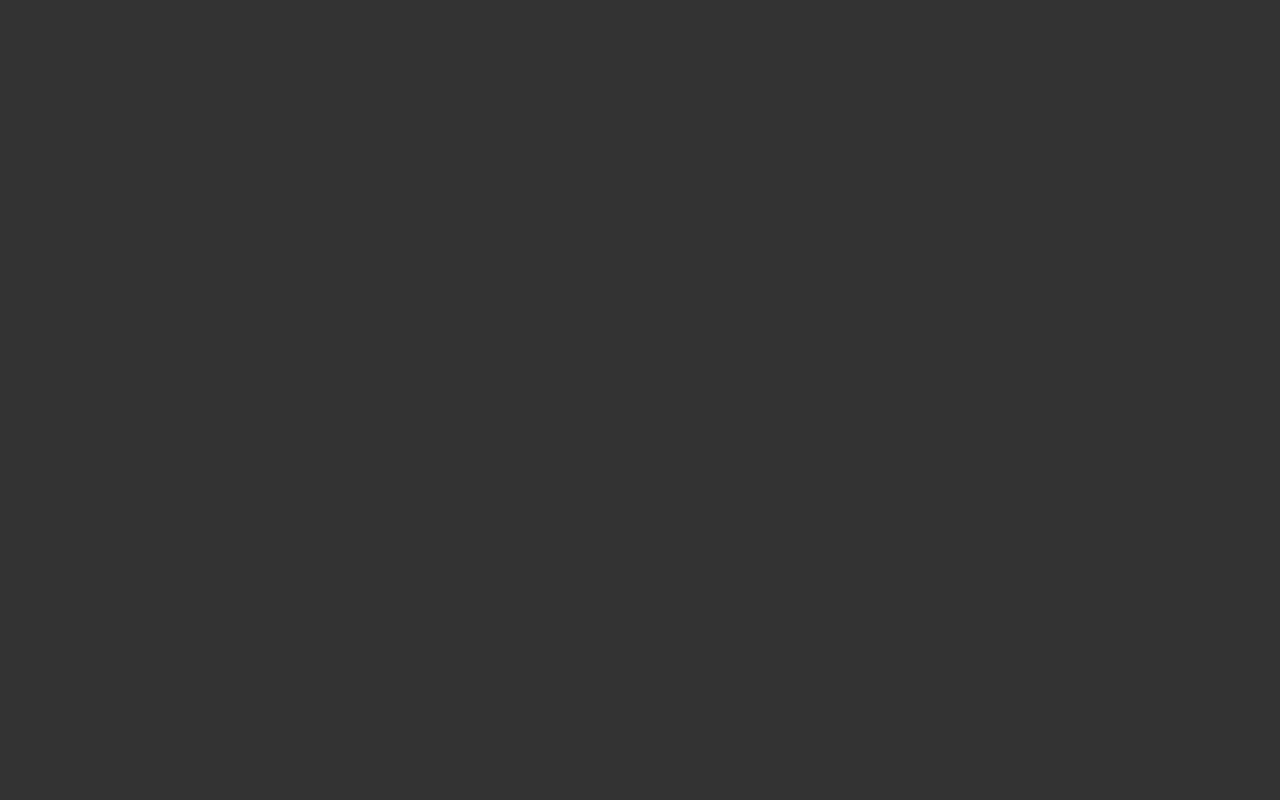
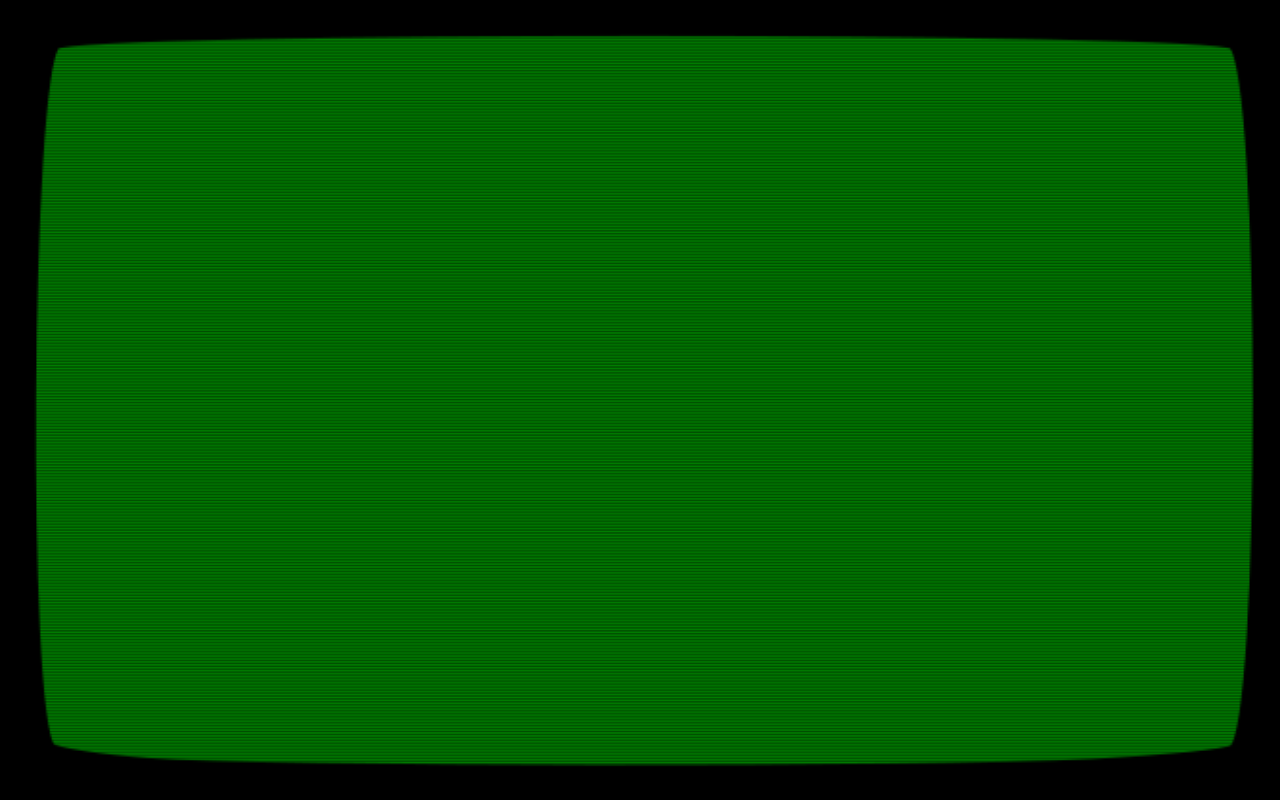
Before and after one commit to aayushshres/Termfolio, a React (Vite) app: page / in a window 1280 px wide. Built offline with nearby package versions, Linux system fonts and the light colour scheme.

Commit message:
updated UI

```diff
--- a/index.html
+++ b/index.html
@@ -3,6 +3,8 @@
 
 <head>
   <meta charset="UTF-8" />
+  <link rel="preconnect" href="https://fonts.gstatic.com">
+  <link href="https://fonts.googleapis.com/css2?family=VT323&display=swap" rel="stylesheet">
   <meta name="viewport" content="width=device-width, initial-scale=1.0" />
   <title>Termfolio</title>
 </head>
--- a/src/App.css
+++ /dev/null
@@ -1,23 +0,0 @@
-.App {
-    background-color: #333;
-    color: white;
-    height: 100vh;
-    padding: 1rem;
-    box-sizing: border-box;
-}
-
-input {
-    border: none;
-    outline: none;
-    margin: 0;
-    padding: 0;
-    background-color: transparent;
-    color: white;
-    width: 100%;
-    caret-color: white;
-    caret-shape: block;
-}
-
-.terminal {
-    white-space: pre-line;
-}
--- a/src/App.tsx
+++ b/src/App.tsx
@@ -1,48 +1,12 @@
-import "./App.css";
-import { useEffect, useState, useRef } from "react";
+import "./index.css";
+import Terminal from "./components/Terminal";
 
 function App() {
-  const [input, setInput] = useState("");
-  const [output, setOutput] = useState("");
-  const inputRef = useRef<HTMLInputElement>(null);
-
-  useEffect(() => {
-    inputRef.current?.focus();
-  }, []);
-
   return (
-    <div
-      className="App"
-      onClick={() => {
-        inputRef.current?.focus();
-      }}
-    >
-      <input
-        ref={inputRef}
-        type="text"
-        value={input}
-        onChange={(e) => setInput(e.target.value)}
-        onKeyDown={(e) => {
-          if (e.key === "Enter") {
-            let newOutput = "";
-            newOutput = output + "\n" + "$" + input + "\n";
-            switch (input) {
-              case "ls":
-                newOutput += "List of projects";
-                break;
-              case "pwd":
-                newOutput += "termfolio";
-                break;
-              default:
-                newOutput += "Invalid Input";
-                break;
-            }
-            setOutput(newOutput);
-            setInput("");
-          }
-        }}
-      ></input>
-      <div className="terminal">{output}</div>
+    <div className="App">
+      <img src="src/assets/scanlines.png" className="noselect" id="scan"></img>
+      <img src="src/assets/bezel.png" className="noselect" id="bezel"></img>
+      <Terminal></Terminal>
     </div>
   );
 }
--- /dev/null
+++ b/src/components/Terminal.tsx
@@ -0,0 +1,44 @@
+import { useEffect, useState, useRef } from "react";
+
+function Terminal() {
+  const [input, setInput] = useState("");
+  const [output, setOutput] = useState("");
+  const inputRef = useRef<HTMLInputElement>(null);
+
+  useEffect(() => {
+    inputRef.current?.focus();
+  }, []);
+  return (
+    <div
+      className="Terminal"
+      onClick={() => {
+        inputRef.current?.focus();
+      }}
+    >
+      <input
+        ref={inputRef}
+        type="text"
+        value={input}
+        onChange={(e) => setInput(e.target.value)}
+        onKeyDown={(e) => {
+          if (e.key === "Enter") {
+            let newOutput = "";
+            newOutput = output + "\n" + "$" + input + "\n";
+            switch (input) {
+              case "help":
+                newOutput += "This is help";
+                break;
+              default:
+                newOutput += "Command not found";
+                break;
+            }
+            setOutput(newOutput);
+            setInput("");
+          }
+        }}
+      ></input>
+      <div className="Output">{output}</div>
+    </div>
+  );
+}
+export default Terminal;
--- a/src/index.css
+++ b/src/index.css
@@ -0,0 +1,55 @@
+.App {
+    background-color: green;
+    height: 100vh;
+    width: 100vw;
+    position: relative;
+}
+
+#scan, #bezel {
+    position: absolute;
+    width: 100%;
+    height: 100%;
+    top: 0;
+    left: 0;
+    pointer-events: none;
+}
+
+#scan {
+    opacity: 40%;
+}
+
+.noselect {
+    -webkit-touch-callout: none;
+    -webkit-user-select: none;
+    -khtml-user-select: none;
+    -moz-user-select: none;
+    -ms-user-select: none;
+    user-select: none;
+}
+
+input {
+    border: none;
+    outline: none;
+    margin: 0;
+    padding: 0;
+    background-color: transparent;
+    color: rgb(159, 248, 25);
+    font-family: VT323;
+    font-size: 20px;
+    text-shadow: 1px 1px 2px rgb(159, 248, 25), 0 0 1em rgb(159, 248, 25), 0 0 0.2em rgb(159, 248, 25);
+    width: 100%;
+    caret-color: rgb(159, 248, 25);;
+    caret-shape: block;
+}
+
+.Output {
+    white-space: pre-line;
+}
+
+.Terminal {
+    padding: 100px;
+    font-family: VT323;
+    font-size: 20px;
+    color: rgb(159, 248, 25);
+    text-shadow: 1px 1px 2px rgb(159, 248, 25), 0 0 1em rgb(159, 248, 25), 0 0 0.2em rgb(159, 248, 25);
+}
```
Also changed, not shown: src/assets/bezel.png (added), src/assets/scanlines.png (added).
